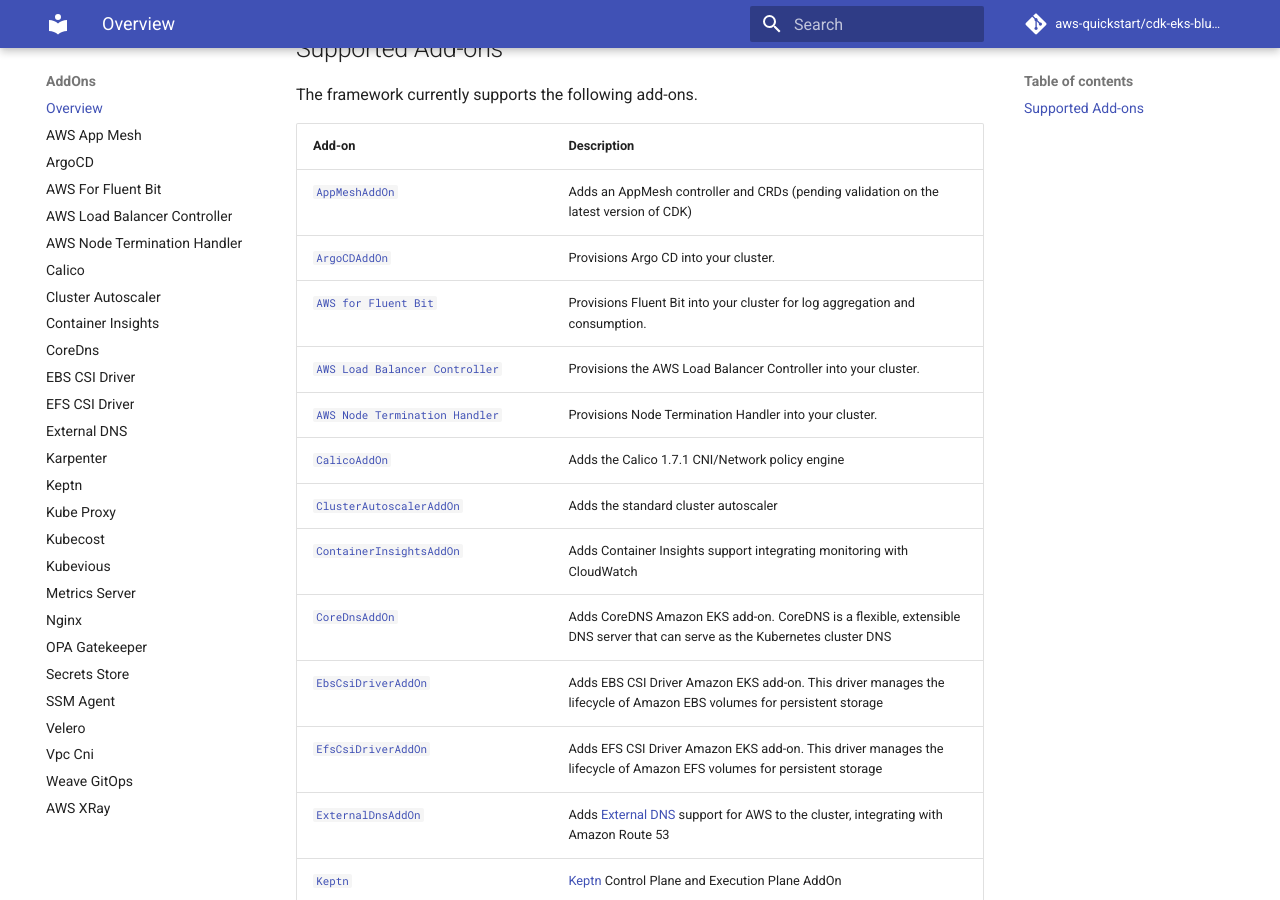
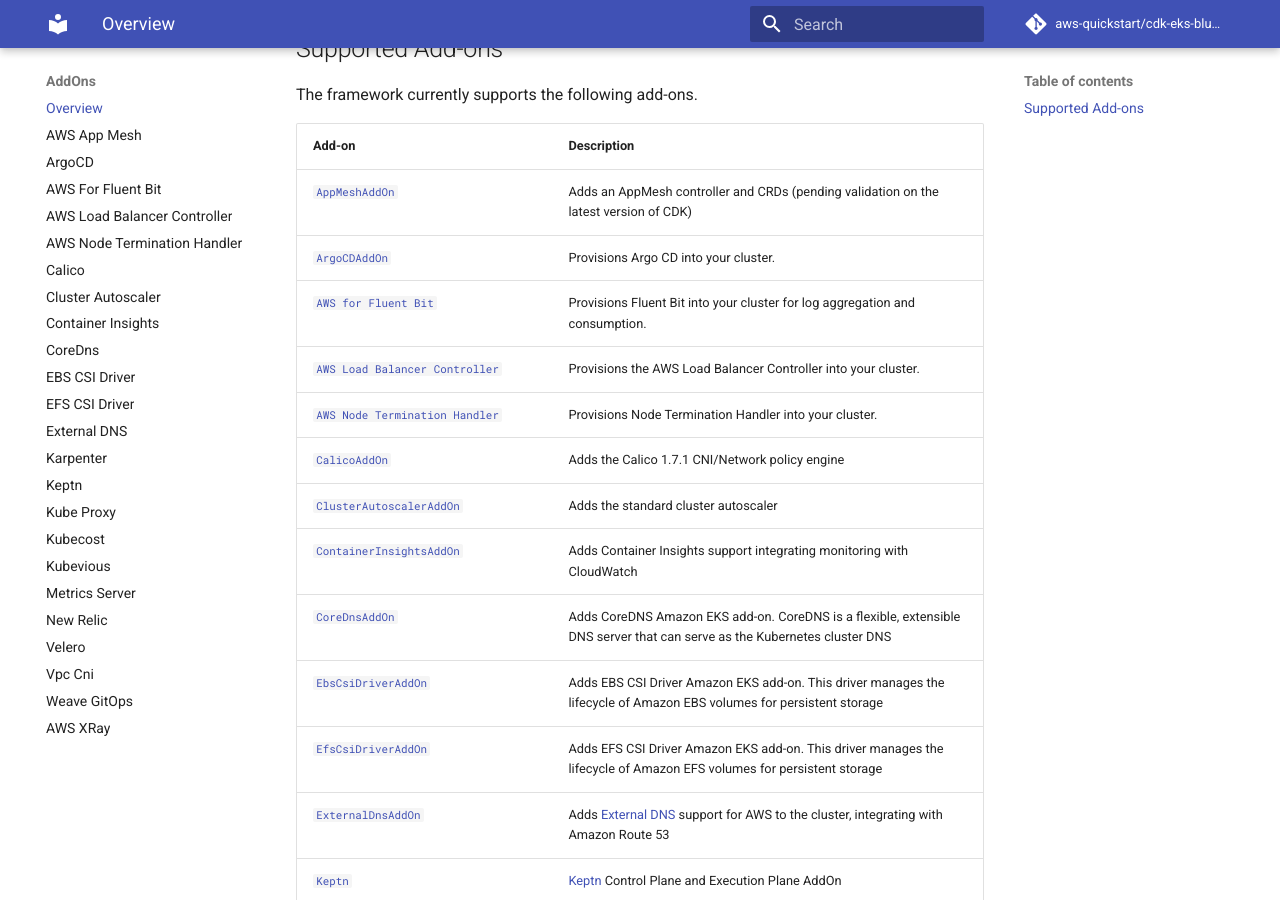
Before and after one commit to aws-quickstart/cdk-eks-blueprints, an MkDocs documentation site: the page built from docs/addons/index.md, in a window 1280 px wide and 900 px high, scrolled down 432 px. Built offline with MkDocs 1.6.1 and Material for MkDocs 9.7.7, drawn with Linux system fonts in a browser that asks for light colours; comment, search, counter and statistics services are not loaded.

Commit message:
adding NewRelic to the nav

```diff
--- a/mkdocs.yml
+++ b/mkdocs.yml
@@ -32,10 +32,7 @@
     - Kubecost: 'addons/kubecost.md'
     - Kubevious: 'addons/kubevious.md'
     - Metrics Server: 'addons/metrics-server.md'
-    - Nginx: 'addons/nginx.md'
-    - OPA Gatekeeper: 'addons/opa-gatekeeper.md'
-    - Secrets Store: 'addons/secrets-store.md'
-    - SSM Agent: 'addons/ssm-agent.md'
+    - New Relic: 'addons/newrelic.md'
     - Velero: 'addons/velero.md'
     - Vpc Cni: 'addons/vpc-cni.md'
     - Weave GitOps: 'https://github.com/weaveworks/weave-gitops-ssp-addon'
```
